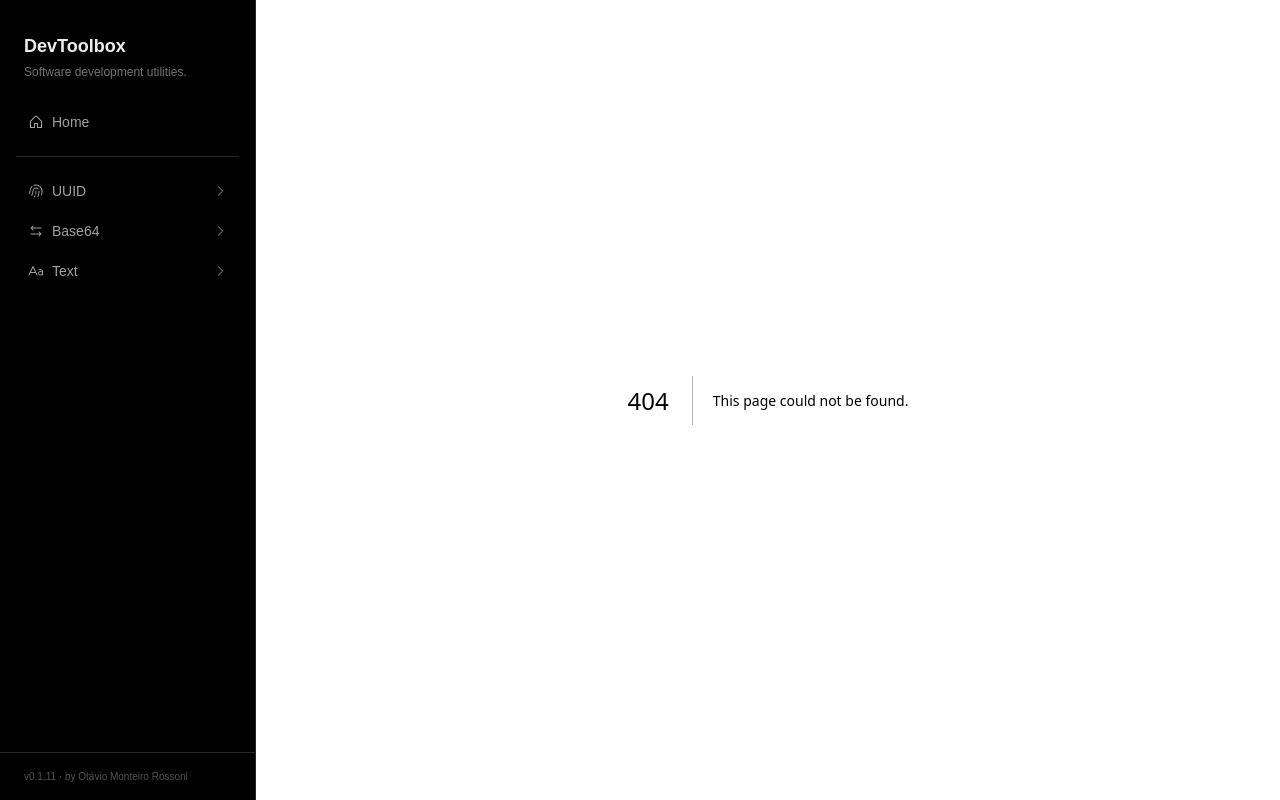
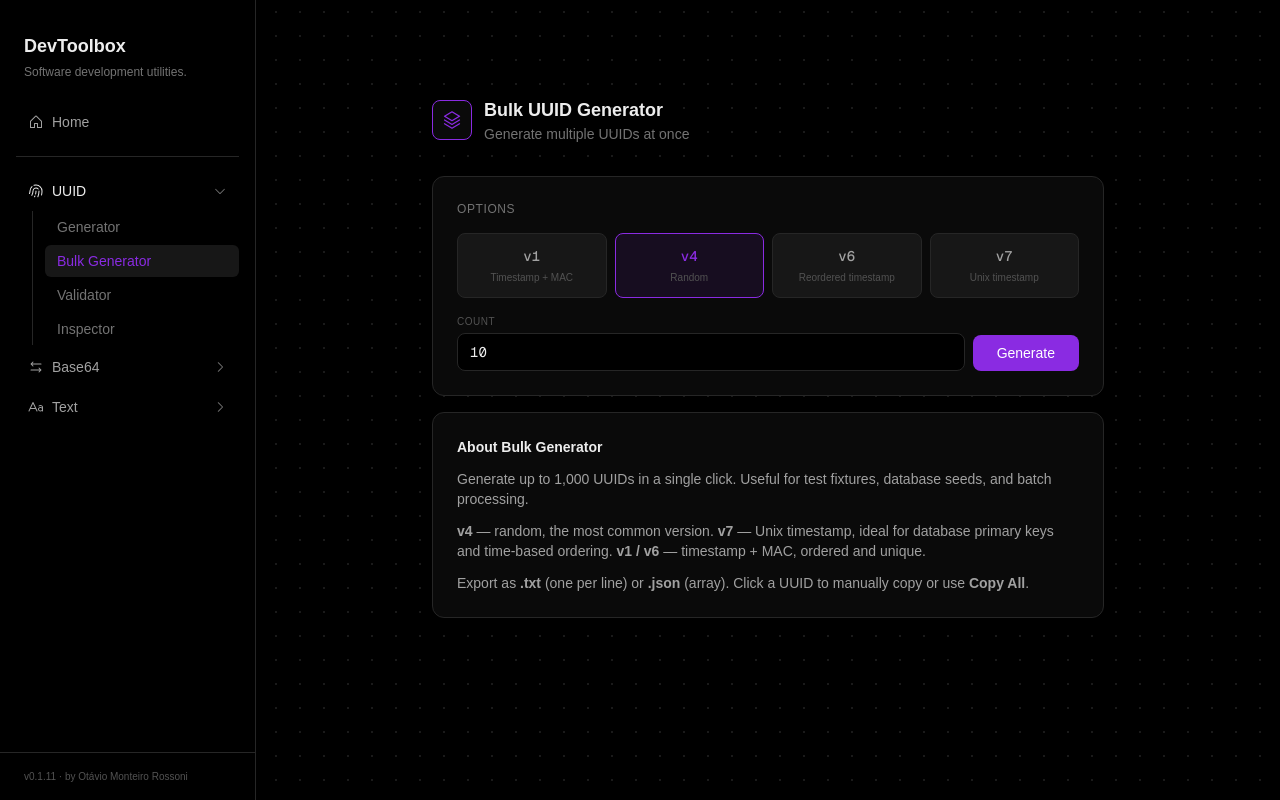
Before and after one commit to Otarossoni/devtoolbox, a Next.js app: page /tools/uuid/bulk in a window 1280 px wide. Before the commit this address had no page. Built offline with nearby package versions, Linux system fonts and the light colour scheme.

Commit message:
feat: add UUID Bulk Generator and improve sidebar labels

```diff
--- /dev/null
+++ b/src/app/tools/uuid/bulk/page.tsx
@@ -0,0 +1,228 @@
+"use client";
+
+import { useState, useCallback } from "react";
+import {
+  StackIcon,
+  CopyIcon,
+  CheckIcon,
+  DownloadSimpleIcon,
+} from "@phosphor-icons/react/dist/ssr";
+import { generateUUID, type UUIDVersion } from "@/lib/uuid";
+
+const versions: { value: "v1" | "v4" | "v6" | "v7"; label: string; description: string }[] = [
+  { value: "v1", label: "v1", description: "Timestamp + MAC" },
+  { value: "v4", label: "v4", description: "Random" },
+  { value: "v6", label: "v6", description: "Reordered timestamp" },
+  { value: "v7", label: "v7", description: "Unix timestamp" },
+];
+
+export default function UUIDBulkPage() {
+  const [version, setVersion] = useState<UUIDVersion>("v4");
+  const [count, setCount] = useState(10);
+  const [uuids, setUuids] = useState<string[]>([]);
+  const [generated, setGenerated] = useState(false);
+  const [copied, setCopied] = useState(false);
+
+  const handleGenerate = useCallback(() => {
+    const arr: string[] = [];
+    for (let i = 0; i < count; i++) {
+      arr.push(generateUUID(version));
+    }
+    setUuids(arr);
+    setGenerated(true);
+  }, [version, count]);
+
+  const handleCopyAll = useCallback(async () => {
+    const text = uuids.join("\n");
+    try {
+      await navigator.clipboard.writeText(text);
+    } catch {
+      const ta = document.createElement("textarea");
+      ta.value = text;
+      document.body.appendChild(ta);
+      ta.select();
+      document.execCommand("copy");
+      document.body.removeChild(ta);
+    }
+    setCopied(true);
+    setTimeout(() => setCopied(false), 2000);
+  }, [uuids]);
+
+  const handleDownloadTxt = useCallback(() => {
+    const blob = new Blob([uuids.join("\n")], { type: "text/plain" });
+    const url = URL.createObjectURL(blob);
+    const a = document.createElement("a");
+    a.href = url;
+    a.download = `uuid-${version}-${count}.txt`;
+    a.click();
+    URL.revokeObjectURL(url);
+  }, [uuids, version, count]);
+
+  const handleDownloadJson = useCallback(() => {
+    const blob = new Blob([JSON.stringify(uuids, null, 2)], { type: "application/json" });
+    const url = URL.createObjectURL(blob);
+    const a = document.createElement("a");
+    a.href = url;
+    a.download = `uuid-${version}-${count}.json`;
+    a.click();
+    URL.revokeObjectURL(url);
+  }, [uuids, version, count]);
+
+  return (
+    <div className="flex min-h-screen w-full flex-col items-center px-6 py-16 lg:py-24">
+      <div className="w-full max-w-2xl">
+        <div className="animate-5 flex items-center gap-3 mb-8">
+          <div className="flex items-center justify-center w-10 h-10 rounded-lg bg-[#0a0a0a] border border-[#8A2BE2]">
+            <StackIcon className="h-5 w-5 text-[#8A2BE2]" />
+          </div>
+          <div>
+            <h1 className="text-lg font-semibold">Bulk UUID Generator</h1>
+            <p className="text-sm text-neutral-500">
+              Generate multiple UUIDs at once
+            </p>
+          </div>
+        </div>
+
+        <div className="animate-7 rounded-xl border border-[#262626] bg-[#0a0a0a] p-6 mb-4">
+          <div className="flex items-center justify-between mb-4">
+            <span className="text-xs text-neutral-500 uppercase tracking-wider">
+              Options
+            </span>
+          </div>
+
+          <div className="grid grid-cols-4 gap-2 mb-4">
+            {versions.map((v) => (
+              <button
+                key={v.value}
+                onClick={() => {
+                  setVersion(v.value);
+                  setGenerated(false);
+                }}
+                className={`flex flex-col items-center gap-1 px-3 py-3 rounded-lg transition-all duration-200 cursor-pointer border ${
+                  version === v.value
+                    ? "bg-[#8A2BE2]/10 text-[#8A2BE2] border-[#8A2BE2]"
+                    : "bg-[#171717] text-neutral-400 border-[#262626] hover:text-[#ededed] hover:border-[#3a3a3a]"
+                }`}
+              >
+                <span className="text-sm font-mono font-medium">{v.label}</span>
+                <span className="text-[10px] text-neutral-600">{v.description}</span>
+              </button>
+            ))}
+          </div>
+
+          <div className="flex gap-2 items-end">
+            <div className="flex-1">
+              <label className="text-[10px] text-neutral-600 uppercase tracking-wider block mb-1">
+                Count
+              </label>
+              <input
+                type="number"
+                value={count}
+                onChange={(e) => {
+                  const v = parseInt(e.target.value) || 1;
+                  setCount(Math.max(1, Math.min(1000, v)));
+                }}
+                min={1}
+                max={1000}
+                className="w-full px-3 py-2 rounded-lg bg-black border border-[#262626] text-sm font-mono text-[#ededed] outline-none focus:border-[#8A2BE2] transition-colors duration-200"
+              />
+            </div>
+            <button
+              onClick={handleGenerate}
+              className="px-6 py-2 rounded-lg text-sm font-medium bg-[#8A2BE2] text-white hover:bg-[#7a1fd1] transition-all duration-200 cursor-pointer"
+            >
+              Generate
+            </button>
+          </div>
+        </div>
+
+        {generated && (
+          <div className="animate-9 rounded-xl border border-[#262626] bg-[#0a0a0a] p-6 mb-4">
+            <div className="flex items-center justify-between mb-4">
+              <span className="text-xs text-neutral-500 uppercase tracking-wider">
+                {uuids.length} UUIDs
+              </span>
+              <span className="text-xs text-neutral-600">
+                {version}
+              </span>
+            </div>
+
+            <div className="rounded-lg bg-black border border-[#262626] p-3 max-h-80 overflow-auto">
+              {uuids.map((id, i) => (
+                <code
+                  key={i}
+                  className={`block px-2 py-1 text-[13px] font-mono select-all rounded ${
+                    i % 2 === 1 ? "bg-[#0a0a0a]" : ""
+                  }`}
+                >
+                  <span className="text-neutral-600 mr-2 select-none">
+                    {String(i + 1).padStart(String(uuids.length).length, " ")}
+                  </span>
+                  <span className="text-[#ededed]">{id}</span>
+                </code>
+              ))}
+            </div>
+
+            <div className="flex flex-wrap items-center justify-end gap-2 mt-4">
+              <button
+                onClick={handleCopyAll}
+                className={`inline-flex items-center gap-1.5 px-3 py-1.5 rounded-md text-xs font-medium transition-all duration-200 cursor-pointer border ${
+                  copied
+                    ? "bg-green-500/10 text-green-400 border-green-500/30"
+                    : "bg-[#171717] text-neutral-400 border-[#262626] hover:text-[#8A2BE2] hover:border-[#8A2BE2]/30"
+                }`}
+              >
+                {copied ? (
+                  <>
+                    <CheckIcon className="h-3.5 w-3.5" />
+                    Copied!
+                  </>
+                ) : (
+                  <>
+                    <CopyIcon className="h-3.5 w-3.5" />
+                    Copy All
+                  </>
+                )}
+              </button>
+              <button
+                onClick={handleDownloadTxt}
+                className="inline-flex items-center gap-1.5 px-3 py-1.5 rounded-md text-xs font-medium bg-[#171717] text-neutral-400 border border-[#262626] hover:text-[#8A2BE2] hover:border-[#8A2BE2]/30 transition-all duration-200 cursor-pointer"
+              >
+                <DownloadSimpleIcon className="h-3.5 w-3.5" />
+                .txt
+              </button>
+              <button
+                onClick={handleDownloadJson}
+                className="inline-flex items-center gap-1.5 px-3 py-1.5 rounded-md text-xs font-medium bg-[#171717] text-neutral-400 border border-[#262626] hover:text-[#8A2BE2] hover:border-[#8A2BE2]/30 transition-all duration-200 cursor-pointer"
+              >
+                <DownloadSimpleIcon className="h-3.5 w-3.5" />
+                .json
+              </button>
+            </div>
+          </div>
+        )}
+
+        <div className="animate-10 rounded-xl border border-[#262626] bg-[#0a0a0a] p-6">
+          <h2 className="text-sm font-semibold mb-3">About Bulk Generator</h2>
+          <div className="space-y-3 text-sm text-neutral-400">
+            <p>
+              Generate up to 1,000 UUIDs in a single click. Useful for test
+              fixtures, database seeds, and batch processing.
+            </p>
+            <p>
+              <strong>v4</strong> — random, the most common version.{" "}
+              <strong>v7</strong> — Unix timestamp, ideal for database primary
+              keys and time-based ordering.{" "}
+              <strong>v1 / v6</strong> — timestamp + MAC, ordered and unique.
+            </p>
+            <p>
+              Export as <strong>.txt</strong> (one per line) or{" "}
+              <strong>.json</strong> (array). Click a UUID to manually copy or
+              use <strong>Copy All</strong>.
+            </p>
+          </div>
+        </div>
+      </div>
+    </div>
+  );
+}
--- a/src/components/Sidebar.tsx
+++ b/src/components/Sidebar.tsx
@@ -32,6 +32,7 @@ const menuTree: TreeCategory[] = [
     icon: FingerprintSimpleIcon,
     items: [
       { label: "Generator", href: "/tools/uuid/generator" },
+      { label: "Bulk Generator", href: "/tools/uuid/bulk" },
       { label: "Validator", href: "/tools/uuid/validator" },
       { label: "Inspector", href: "/tools/uuid/inspector" },
     ],
@@ -51,10 +52,10 @@ const menuTree: TreeCategory[] = [
     label: "Text",
     icon: TextAaIcon,
     items: [
-      { label: "Case", href: "/tools/text/case" },
-      { label: "Counter", href: "/tools/text/counter" },
-      { label: "Diff", href: "/tools/text/diff" },
-      { label: "Lorem", href: "/tools/text/lorem" },
+      { label: "Case Switcher", href: "/tools/text/case" },
+      { label: "Char Counter", href: "/tools/text/counter" },
+      { label: "Diff Checker", href: "/tools/text/diff" },
+      { label: "Lorem Ipsum", href: "/tools/text/lorem" },
       { label: "Replacer", href: "/tools/text/replacer" },
     ],
   },
```
